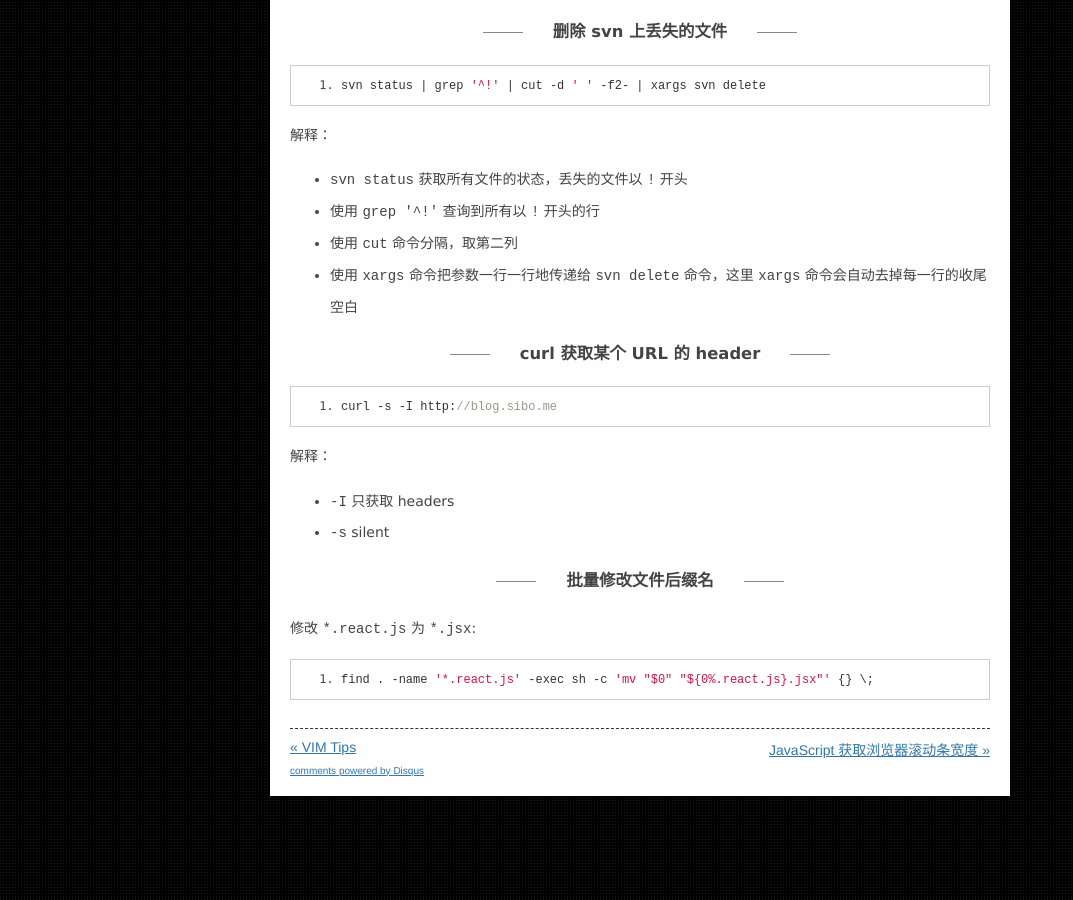
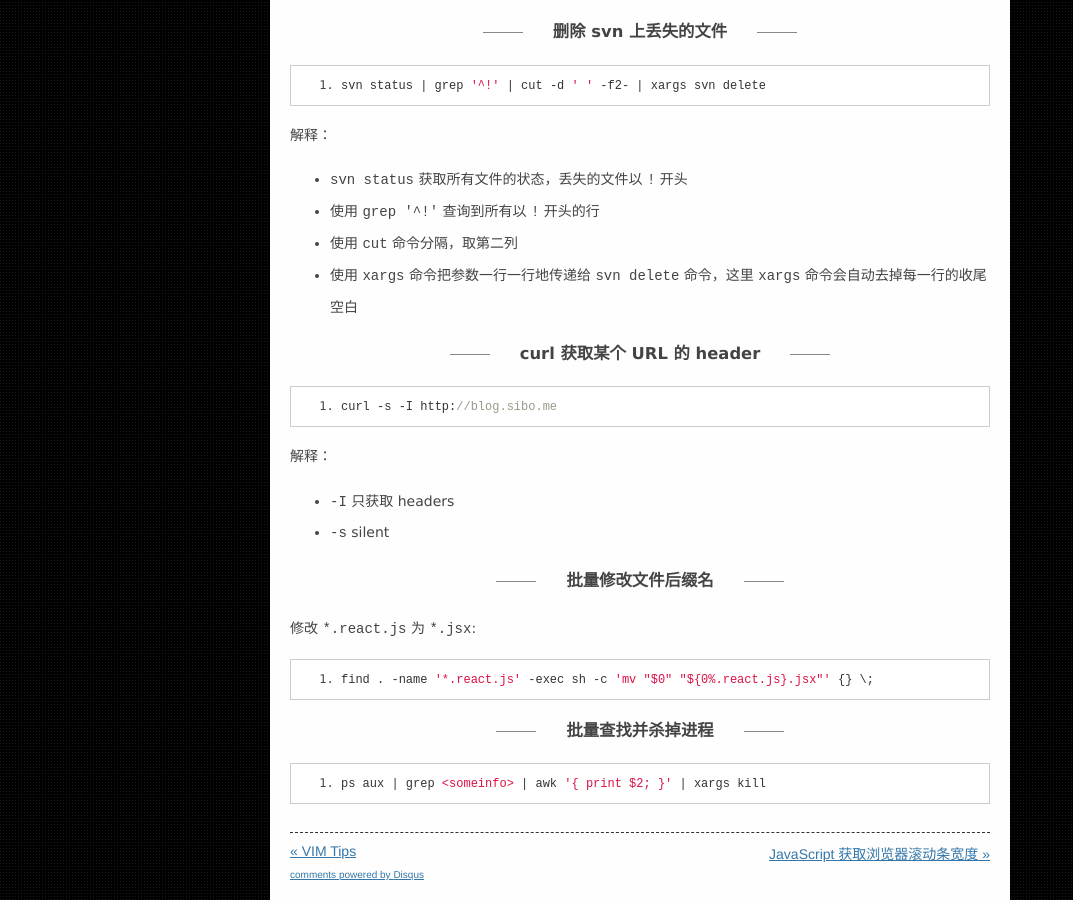
Before and after one commit to osrpt/osrpt.github.com, a Jekyll site: the page built from _posts/2015-05-27-linux-tips.md, in a window 1280 px wide and 900 px high, scrolled down 874 px. Shown: the whole window, without its empty margins (0-1073 px from the left). Built offline with Jekyll 4.4.1, drawn with Linux system fonts in a browser that asks for light colours; nearby versions of some CDN libraries; Markdown is read by kramdown in place of the engine named in the settings; comment, search, counter and statistics services are not loaded.

Commit message:
update linux tips

```diff
--- a/_posts/2015-05-27-linux-tips.md
+++ b/_posts/2015-05-27-linux-tips.md
@@ -6,21 +6,21 @@ tags:
 - Tips
 ---
 
-###监控日志文件
+### 监控日志文件
 
     tail -f error.log
 
 如果有新的日志写入到文件中，将会自动打印在屏幕上。
 
-###统计文件夹内文件数量
+### 统计文件夹内文件数量
 
     ll | wc -l
 
-###Go back to previous directory
+### Go back to previous directory
 
     cd -
 
-###备份文件夹
+### 备份文件夹
 
     tar -cvpzf /mybackupfolder/backup.tar.gz    /imp-data
 
@@ -34,7 +34,7 @@ tags:
 
 From: <http://www.broexperts.com/2012/06/how-to-backup-files-and-directories-in-linux-using-tar-cron-jobs/>
 
-###删除 svn 上丢失的文件
+### 删除 svn 上丢失的文件
 
     svn status | grep '^!' | cut -d ' ' -f2- | xargs svn delete
 
@@ -45,7 +45,7 @@ From: <http://www.broexperts.com/2012/06/how-to-backup-files-and-directories-in-
 + 使用 `cut` 命令分隔，取第二列
 + 使用 `xargs` 命令把参数一行一行地传递给 `svn delete` 命令，这里 `xargs` 命令会自动去掉每一行的收尾空白
 
-###curl 获取某个 URL 的 header
+### curl 获取某个 URL 的 header
 
     curl -s -I http://blog.sibo.me
 
@@ -54,8 +54,12 @@ From: <http://www.broexperts.com/2012/06/how-to-backup-files-and-directories-in-
 + `-I` 只获取 headers
 + `-s` silent
 
-###批量修改文件后缀名
+### 批量修改文件后缀名
 
 修改 `*.react.js` 为 `*.jsx`:
 
     find . -name '*.react.js' -exec sh -c 'mv "$0" "${0%.react.js}.jsx"' {} \;
+
+### 批量查找并杀掉进程
+
+    ps aux | grep <someinfo> | awk '{ print $2; }' | xargs kill
```
